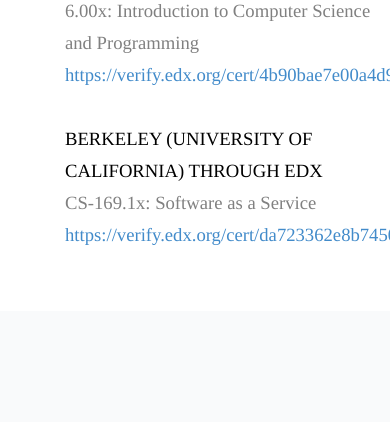
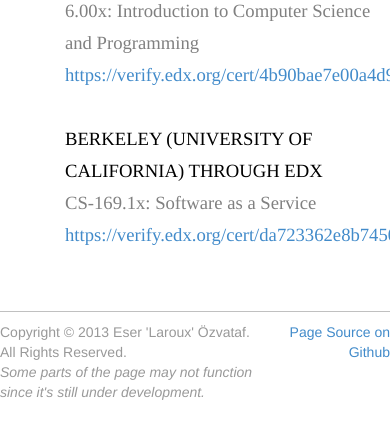
Before and after one commit to eser/personal-homepage, a PHP site: page / in a window 390 px wide; the page is wider, and only the part inside the window is pictured. Shown: the part 4229-4651 px from the top of that part. Before the commit the page ends 4474 px from the top of that part, so only its background shows below. Run offline with PHP 8.4, Linux system fonts and the light colour scheme.

Commit message:
* added footer and source link.

```diff
--- a/assets/css/style.css
+++ b/assets/css/style.css
@@ -119,3 +119,9 @@
 .vertical-space {
     margin-bottom: 60px;
 }
+
+.custom-footer {
+    margin-bottom: 20px;
+    padding-top: 10px;
+    border-top: 1px solid #C0C0C0;
+}
--- a/index.php
+++ b/index.php
@@ -277,6 +277,20 @@
 
         <section id="contact">
         </section>
+
+        <footer>
+            <div class="container">
+                <div class="row custom-footer">
+                    <div class="col-xs-8 text-muted">
+                        Copyright &copy; 2013 Eser 'Laroux' Özvataf. &nbsp; All Rights Reserved.<br />
+                        <em>Some parts of the page may not function since it's still under development.</em>
+                    </div>
+                    <div class="col-xs-4 text-right">
+                        <a href="https://github.com/larukedi/personal-homepage">Page Source on Github</a>
+                    </div>
+                </div>
+            </div>
+        </footer>
     </div>
 
     <script type="text/javascript" src="assets/js/jquery-2.0.3.min.js"></script>
```
